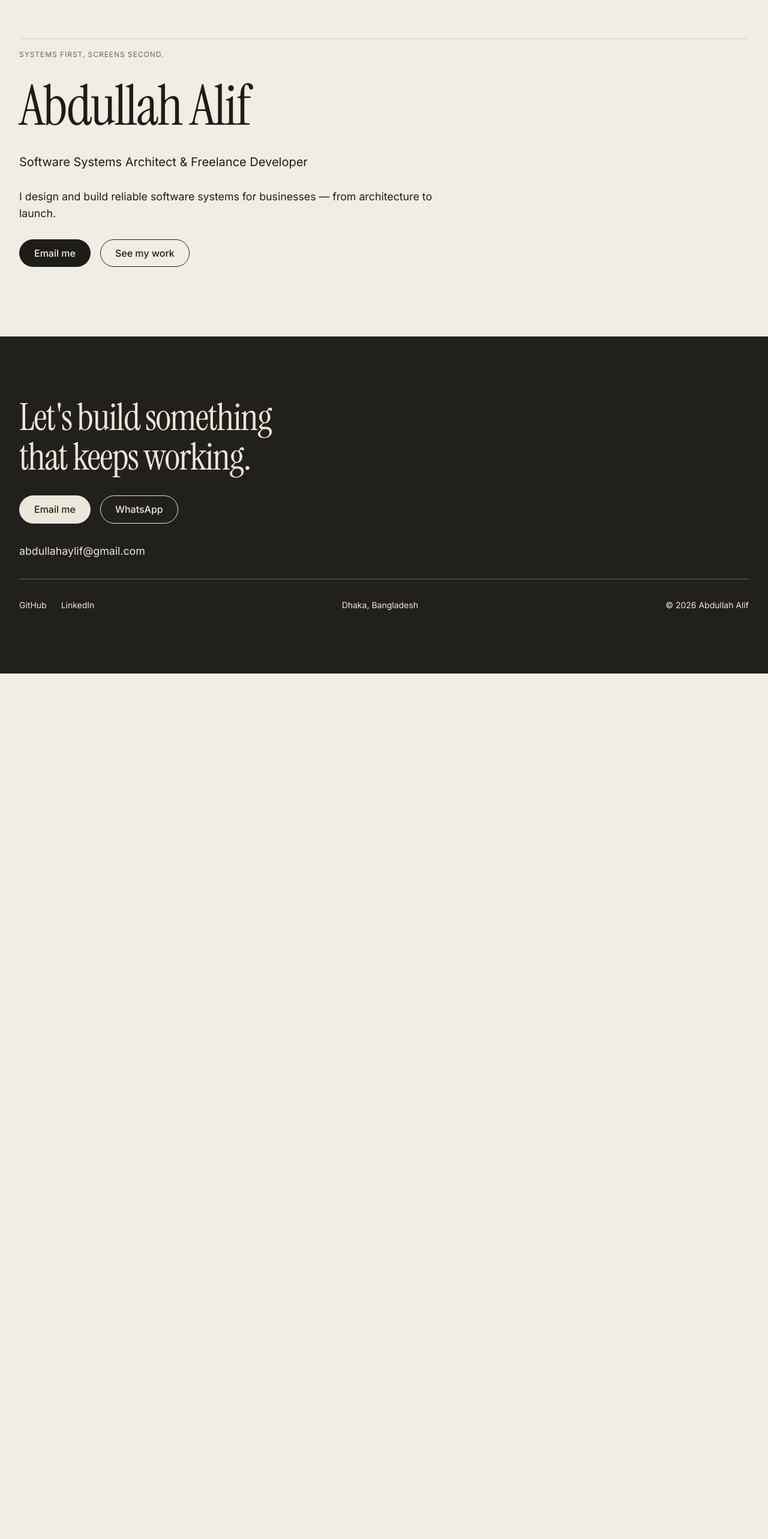
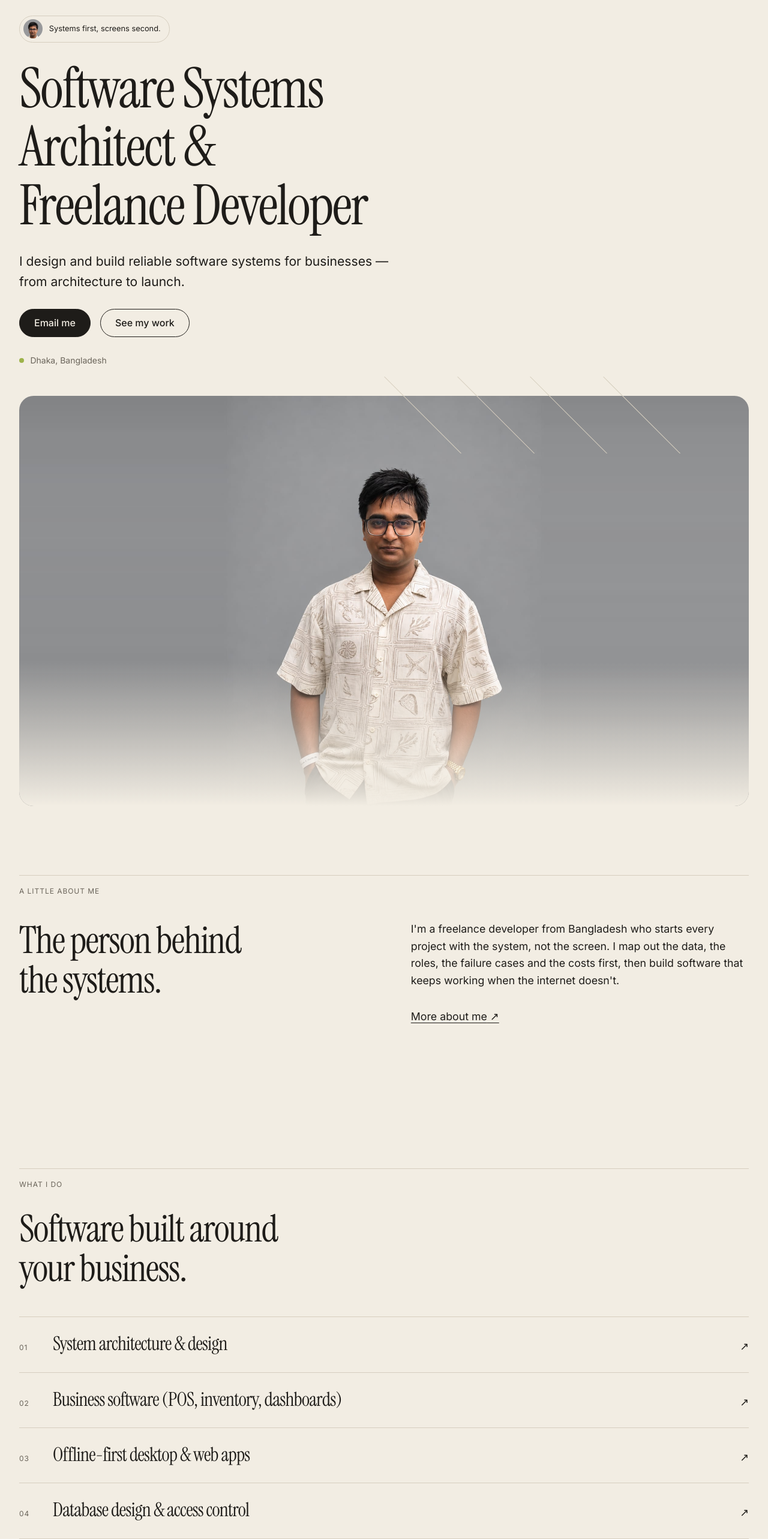
Before and after one commit to abdullahalyf/alif-site, a Next.js app: page / in a window 1280 px wide. Shown: the part 140-2706 px from the top of the page at 60% size. Before the commit the page ends 1263 px from the top, so only its background shows below. Built offline with nearby package versions, Linux system fonts and the light colour scheme; no server answers.

Commit message:
Task 4: Home hero, about teaser and services

```diff
--- a/src/app/globals.css
+++ b/src/app/globals.css
@@ -96,3 +96,36 @@ button:disabled { cursor: not-allowed; opacity: 0.6; }
   .header--hidden { transform: none; }
   .button:hover { transform: none; }
 }
+
+
+/* Static page layouts. */
+.section-space { padding-block: clamp(4rem, 9vw, 8rem); }
+.section-title { max-width: 20ch; margin-block: 2rem 3rem; }
+.split-section { display: grid; grid-template-columns: 1fr 1fr; gap: clamp(2rem, 7vw, 7rem); margin-top: 2.5rem; align-items: start; }
+.prose { display: grid; gap: 1.5rem; }
+.text-link { width: fit-content; padding-block: 0.5rem; text-decoration: underline; }
+.text-link:hover { text-decoration-thickness: 2px; }
+.hero { padding-top: clamp(3rem, 6vw, 6rem); }
+.hero-copy { display: grid; gap: 1.75rem; max-width: 64rem; }
+.hero h1 { max-width: 18ch; }
+.tagline { display: flex; align-items: center; gap: 0.65rem; border: 1px solid var(--line); border-radius: 999px; padding: 0.35rem 0.9rem 0.35rem 0.4rem; width: fit-content; font-size: 0.8rem; }
+.tagline img { border-radius: 50%; }
+.hero-intro { max-width: 48ch; font-size: clamp(1.125rem, 1rem + 0.4vw, 1.375rem); }
+.location { display: flex; align-items: center; gap: 0.65rem; color: var(--ink-muted); font-size: 0.875rem; }
+.location span { width: 0.5rem; height: 0.5rem; background: var(--accent); border-radius: 50%; }
+.hero-panel { position: relative; margin-top: 3rem; border-radius: 24px; isolation: isolate; background: linear-gradient(var(--cream), var(--cream-2)); }
+.hero-panel::after { content: ""; position: absolute; inset: 65% 0 0; background: linear-gradient(transparent, var(--cream)); border-radius: 0 0 24px 24px; pointer-events: none; }
+.hero-photo { display: block; width: 100%; height: auto; aspect-ratio: 16 / 9; object-fit: cover; object-position: center 35%; border-radius: 24px; }
+.hero-stripes { position: absolute; inset: -2rem 0 auto; height: 8rem; overflow: hidden; pointer-events: none; }
+.hero-stripes span { position: absolute; top: 0; left: 50%; width: 1px; height: 12rem; background: var(--line); transform: rotate(-45deg); transform-origin: top; }
+.hero-stripes span:nth-child(2) { left: 60%; }
+.hero-stripes span:nth-child(3) { left: 70%; }
+.hero-stripes span:nth-child(4) { left: 80%; }
+.service-list { list-style: none; padding: 0; }
+.service-list li { display: grid; grid-template-columns: 2.5rem 1fr auto; align-items: baseline; gap: 1rem; border-top: 1px solid var(--line); padding-block: 1.75rem; }
+.service-list li:last-child { border-bottom: 1px solid var(--line); }
+@media (max-width: 47.999rem) {
+  .split-section { grid-template-columns: 1fr; }
+  .hero-photo { aspect-ratio: 4 / 5; object-position: 52% center; }
+  .service-list li { grid-template-columns: 1.5rem 1fr auto; gap: 0.5rem; }
+}
--- a/src/app/page.tsx
+++ b/src/app/page.tsx
@@ -1,23 +1,12 @@
-import { getBaseUrl } from "@/seo/base-url";
 import { seo } from "@/content/site";
 import { pageMetadata } from "@/seo/metadata";
-import { shell, site } from "@/content/site";
-import { ButtonLink } from "@/components/button";
-import { SectionLabel } from "@/components/section-label";
+import { PersonJsonLd } from "@/components/person-json-ld";
+import { Hero } from "@/components/home/hero";
+import { AboutTeaser } from "@/components/home/about-teaser";
+import { Services } from "@/components/home/services";
 
 export const metadata = pageMetadata(seo.pages.home.title, seo.pages.home.description, seo.pages.home.path);
 
 export default function Home() {
-  const person = { "@context": seo.schemaContext, "@type": "Person", name: site.fullName, alternateName: site.name, url: getBaseUrl().href, image: new URL(site.heroPhoto.src, getBaseUrl()).href, jobTitle: site.role, description: site.intro, sameAs: site.socials.map((link) => link.href) };
-  return <div className="container page-shell">
-    <script type="application/ld+json" dangerouslySetInnerHTML={{ __html: JSON.stringify(person).replace(/</g, "\\u003c") }} />
-    <SectionLabel>{site.tagline}</SectionLabel>
-    <h1>{site.name}</h1>
-    <p className="lead">{site.role}</p>
-    <p>{site.intro}</p>
-    <div className="button-row">
-      <ButtonLink href={shell.email.href}>{shell.email.label}</ButtonLink>
-      <ButtonLink href={shell.nav[0].href} variant="secondary">{shell.workLabel}</ButtonLink>
-    </div>
-  </div>;
+  return <><PersonJsonLd /><Hero /><AboutTeaser /><Services /></>;
 }
--- /dev/null
+++ b/src/components/home/about-teaser.tsx
@@ -0,0 +1,13 @@
+import Link from "next/link";
+import { homeContent, shell, site } from "@/content/site";
+import { SectionLabel } from "@/components/section-label";
+
+export function AboutTeaser() {
+  return <section className="container section-space" aria-labelledby="about-teaser-title">
+    <SectionLabel>{homeContent.aboutLabel}</SectionLabel>
+    <div className="split-section">
+      <h2 id="about-teaser-title">{homeContent.aboutTitle}</h2>
+      <div className="prose"><p>{site.about[0]}</p><Link className="text-link" href={shell.nav[2].href}>{homeContent.aboutLink}<span aria-hidden="true"> ↗</span></Link></div>
+    </div>
+  </section>;
+}
--- /dev/null
+++ b/src/components/home/hero.tsx
@@ -0,0 +1,22 @@
+import Image from "next/image";
+import { shell, site } from "@/content/site";
+import { ButtonLink } from "@/components/button";
+
+export function Hero() {
+  return <section className="container hero" aria-labelledby="hero-title">
+    <div className="hero-copy">
+      <p className="tagline"><Image {...site.avatar} width={32} height={32} sizes="32px" alt="" />{site.tagline}</p>
+      <h1 id="hero-title">{site.role}</h1>
+      <p className="hero-intro">{site.intro}</p>
+      <div className="button-row">
+        <ButtonLink href={shell.email.href}>{shell.email.label}</ButtonLink>
+        <ButtonLink href={shell.nav[0].href} variant="secondary">{shell.workLabel}</ButtonLink>
+      </div>
+      <p className="location"><span aria-hidden="true" />{site.location}</p>
+    </div>
+    <div className="hero-panel">
+      <Image {...site.heroPhoto} sizes="(max-width: 768px) 100vw, 1216px" preload className="hero-photo" />
+      <div className="hero-stripes" aria-hidden="true"><span /><span /><span /><span /></div>
+    </div>
+  </section>;
+}
--- /dev/null
+++ b/src/components/home/services.tsx
@@ -0,0 +1,10 @@
+import { homeContent, site } from "@/content/site";
+import { SectionLabel } from "@/components/section-label";
+
+export function Services() {
+  return <section className="container section-space" aria-labelledby="services-title">
+    <SectionLabel>{homeContent.servicesLabel}</SectionLabel>
+    <h2 id="services-title" className="section-title">{homeContent.servicesTitle}</h2>
+    <ul className="service-list">{site.services.map((service, index) => <li key={service}><span className="label" aria-hidden="true">{String(index + 1).padStart(2, "0")}</span><h3>{service}</h3><span aria-hidden="true">↗</span></li>)}</ul>
+  </section>;
+}
--- /dev/null
+++ b/src/components/person-json-ld.tsx
@@ -0,0 +1,7 @@
+import { getBaseUrl } from "@/seo/base-url";
+import { seo, site } from "@/content/site";
+
+export function PersonJsonLd() {
+  const person = { "@context": seo.schemaContext, "@type": "Person", name: site.fullName, alternateName: site.name, url: getBaseUrl().href, image: new URL(site.heroPhoto.src, getBaseUrl()).href, jobTitle: site.role, description: site.intro, sameAs: site.socials.map((link) => link.href) };
+  return <script type="application/ld+json" dangerouslySetInnerHTML={{ __html: JSON.stringify(person).replace(/</g, "\\u003c") }} />;
+}
--- a/src/content/site.ts
+++ b/src/content/site.ts
@@ -137,3 +137,11 @@ export const seo = {
     work: { title: shell.workTitle, description: "Selected software systems, client projects and research by Abdullah Alif.", path: shell.nav[0].href },
   },
 };
+
+export const homeContent = {
+  aboutLabel: "A little about me",
+  aboutTitle: "The person behind the systems.",
+  aboutLink: "More about me",
+  servicesLabel: "What I do",
+  servicesTitle: "Software built around your business.",
+};
```
Also changed, not shown: 3 other files (tests, documents, lock files or other folders).
